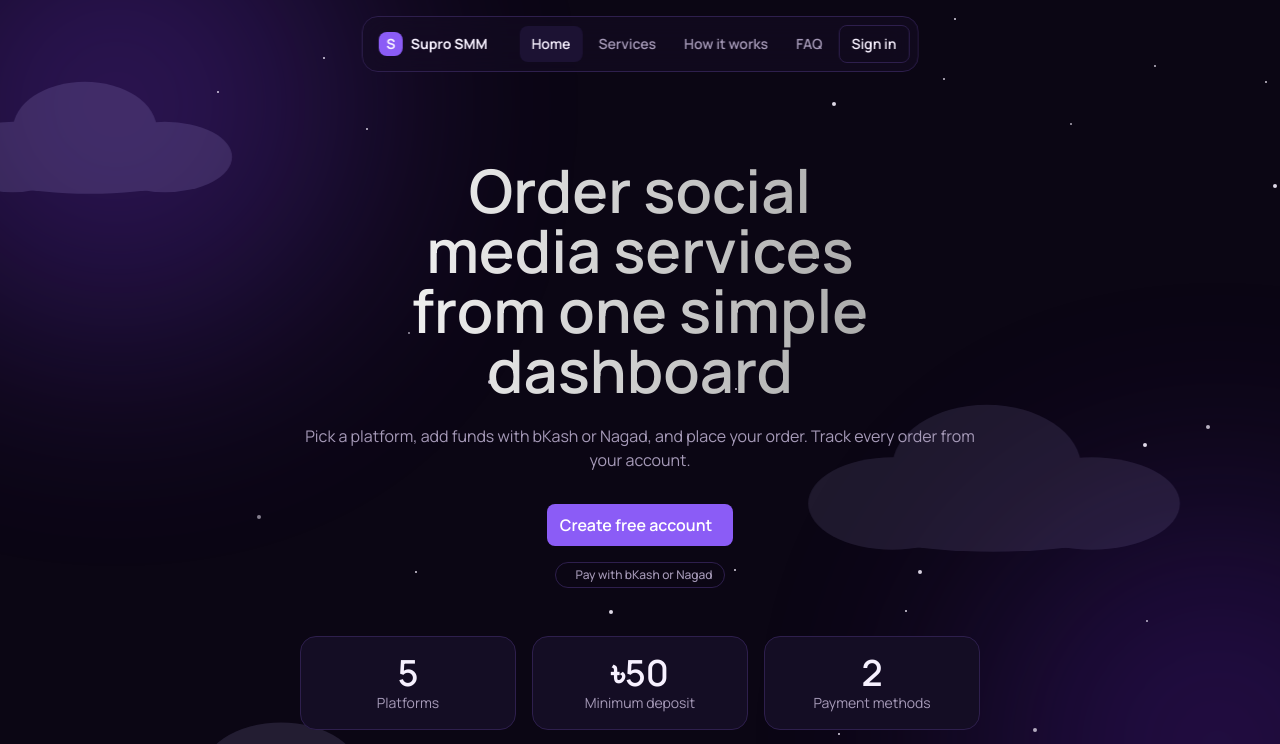
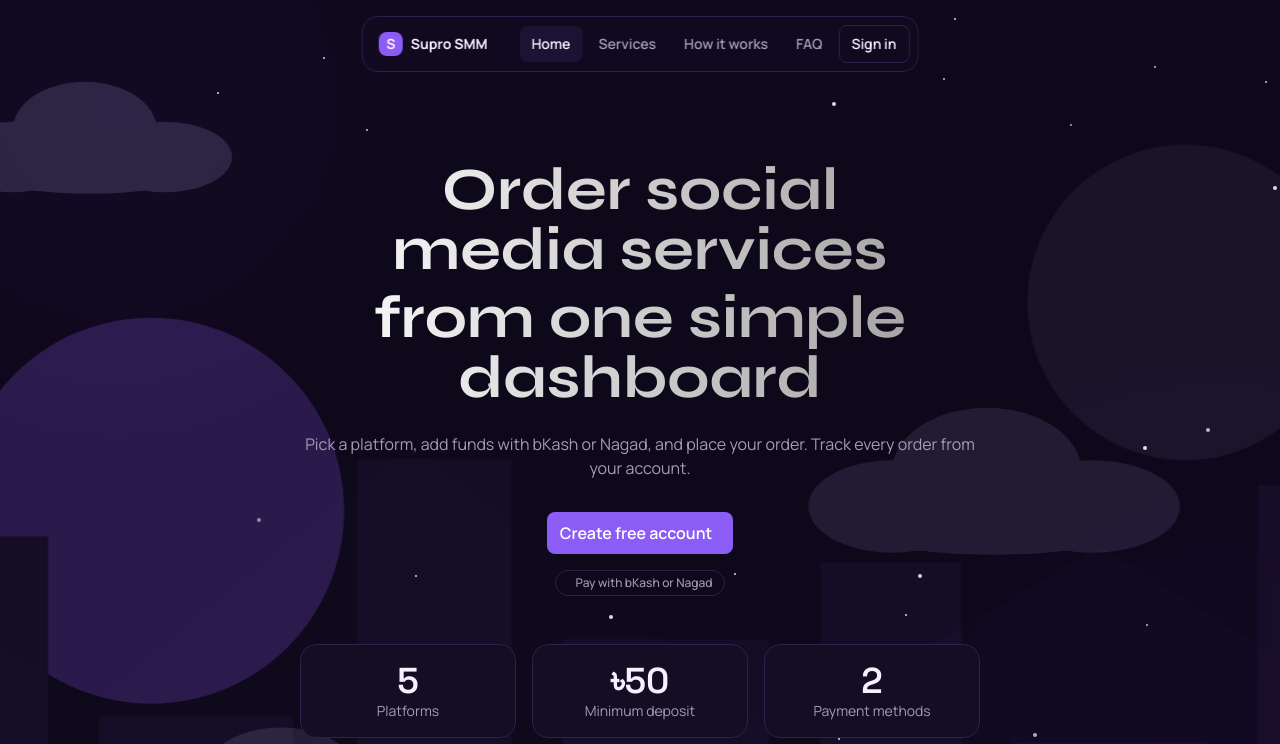
Before and after one commit to Supro76p/Supro-smm, a plain HTML site: page index.html in a window 1280 px wide. Shown: the top 744 px of the page. Drawn offline with nearby package versions, Linux system fonts and the light colour scheme; some icons are missing; a web font is replaced by a local one.

Commit message:
Update index.html

```diff
--- a/index.html
+++ b/index.html
@@ -13,6 +13,7 @@
 <link rel="preconnect" href="https://fonts.googleapis.com">
 <link rel="preconnect" href="https://fonts.gstatic.com" crossorigin>
 <link href="https://fonts.googleapis.com/css2?family=Manrope:wght@400;500;600;700&display=swap" rel="stylesheet">
+<link href="https://fonts.googleapis.com/css2?family=Syne:wght@600;700&family=Instrument+Serif&family=Bricolage+Grotesque:wght@500;600&family=Unbounded:wght@500;600&family=Playfair+Display:wght@500;600&family=DM+Serif+Display&family=Space+Grotesk:wght@500;600&display=swap" rel="stylesheet">
 <script src="https://unpkg.com/@phosphor-icons/web@2.1.1"></script>
 <style>
 :root{--s2:2px;--s4:4px;--s8:8px;--s12:12px;--s16:16px;--s24:24px;--s32:32px;--s40:40px;--s48:48px;--s64:64px;--s80:80px;--s96:96px;
@@ -177,6 +178,28 @@ footer .wrap{display:flex;justify-content:space-between;align-items:center;gap:v
 .stats>div{padding:var(--s16);background:var(--surface);border:1px solid var(--line);border-radius:16px}
 .stats .num{color:var(--text)}
 @media(prefers-reduced-motion:reduce){.cloud{animation:none}.star{animation:none;opacity:.6}}
+
+/* cinematic hero scenes */
+.scenes{position:absolute;inset:0;z-index:0;overflow:hidden;pointer-events:none}
+.scene{position:absolute;inset:0;opacity:0;animation:scene 18s var(--ease) infinite;will-change:transform,opacity}
+.scene svg{display:block;width:100%;height:100%}
+.scene:nth-child(2){animation-delay:6s}.scene:nth-child(3){animation-delay:12s}
+.veil{position:absolute;inset:0;background:rgba(11,6,20,.5)}
+@keyframes scene{0%{opacity:0;transform:scale(1)}8%{opacity:1}33%{opacity:1}41%{opacity:0}100%{opacity:0;transform:scale(1.14)}}
+@keyframes lift{to{transform:none}}
+/* line by line heading reveal */
+.hero h1{animation:none;background:none;-webkit-background-clip:initial;background-clip:initial;color:var(--text)}
+.line{display:block;overflow:hidden;padding:var(--s8) 0;margin:calc(var(--s8)*-1) 0}
+.line>span{display:block;font-family:'Syne',sans-serif;font-weight:700;background:linear-gradient(to right,#FFFFFF,#9B9B9B);-webkit-background-clip:text;background-clip:text;color:transparent;transform:translateY(115%);animation:lift 1000ms var(--ease) 80ms both}
+.line:nth-child(2)>span{animation-delay:260ms}
+/* one typeface per place */
+#tag{font-family:'Instrument Serif',serif;font-weight:400}
+#services .heading-2{font-family:'Bricolage Grotesque',sans-serif}
+#process .heading-2{font-family:'Unbounded',sans-serif;font-weight:500}
+#faq .heading-2{font-family:'Playfair Display',serif}
+.cta .heading-2{font-family:'DM Serif Display',serif;font-weight:400}
+.stats .num{font-family:'Space Grotesk',sans-serif}
+@media(prefers-reduced-motion:reduce){.scene{animation:none}.scene:first-child{opacity:1}.line>span{animation:none;transform:none}}
 @media(max-width:700px){
  .nav-links{display:none}.toggle{display:block}.nav{gap:var(--s16)}
  .heading-1{font-size:36px;line-height:40px}
@@ -222,9 +245,15 @@ footer .wrap{display:flex;justify-content:space-between;align-items:center;gap:v
 
 <main id="main">
   <section class="hero" id="home">
+    <div class="scenes" aria-hidden="true">
+      <div class="scene"><svg viewBox="0 0 1600 900" preserveAspectRatio="xMidYMid slice"><rect width="1600" height="900" fill="#1C1233"/><circle cx="1180" cy="260" r="110" fill="#C4B5FD" opacity=".85"/><polygon points="0,900 0,560 220,420 420,540 640,360 900,560 1120,430 1360,580 1600,470 1600,900" fill="#2E1F4D"/><polygon points="0,900 0,700 260,600 520,720 800,620 1080,740 1360,650 1600,730 1600,900" fill="#140D24"/></svg></div>
+      <div class="scene"><svg viewBox="0 0 1600 900" preserveAspectRatio="xMidYMid slice"><rect width="1600" height="900" fill="#140D24"/><circle cx="420" cy="400" r="150" fill="#8B5CF6" opacity=".9"/><g fill="#2E1F4D"><rect x="60" y="520" width="130" height="380"/><rect x="230" y="420" width="110" height="480"/><rect x="380" y="560" width="150" height="340"/><rect x="580" y="360" width="120" height="540"/><rect x="740" y="500" width="160" height="400"/><rect x="940" y="440" width="110" height="460"/><rect x="1090" y="580" width="150" height="320"/><rect x="1280" y="380" width="120" height="520"/><rect x="1440" y="500" width="130" height="400"/></g><g fill="#1C1233"><rect x="0" y="680" width="260" height="220"/><rect x="300" y="720" width="220" height="180"/><rect x="560" y="660" width="260" height="240"/><rect x="860" y="700" width="240" height="200"/><rect x="1140" y="670" width="260" height="230"/><rect x="1440" y="720" width="160" height="180"/></g></svg></div>
+      <div class="scene"><svg viewBox="0 0 1600 900" preserveAspectRatio="xMidYMid slice"><rect width="1600" height="900" fill="#1C1233"/><circle cx="800" cy="430" r="130" fill="#A78BFA" opacity=".85"/><ellipse cx="800" cy="640" rx="1000" ry="70" fill="#2E1F4D"/><ellipse cx="400" cy="730" rx="900" ry="80" fill="#3B2A66"/><ellipse cx="1200" cy="810" rx="1000" ry="90" fill="#140D24"/></svg></div>
+      <div class="veil"></div>
+    </div>
     <div class="sky" id="sky" aria-hidden="true"></div>
     <div class="wrap">
-      <h1 class="heading-1">Order social media services<br>from one simple dashboard</h1>
+      <h1 class="heading-1"><span class="line"><span>Order social media services</span></span><span class="line"><span>from one simple dashboard</span></span></h1>
       <p class="lead body-3">Pick a platform, add funds with bKash or Nagad, and place your order. Track every order from your account.</p>
       <div class="hero-cta">
         <a class="btn btn-primary button-md" href="#" data-auth="signup" id="heroCta">Create free account <i class="ph ph-arrow-right"></i></a>
```
